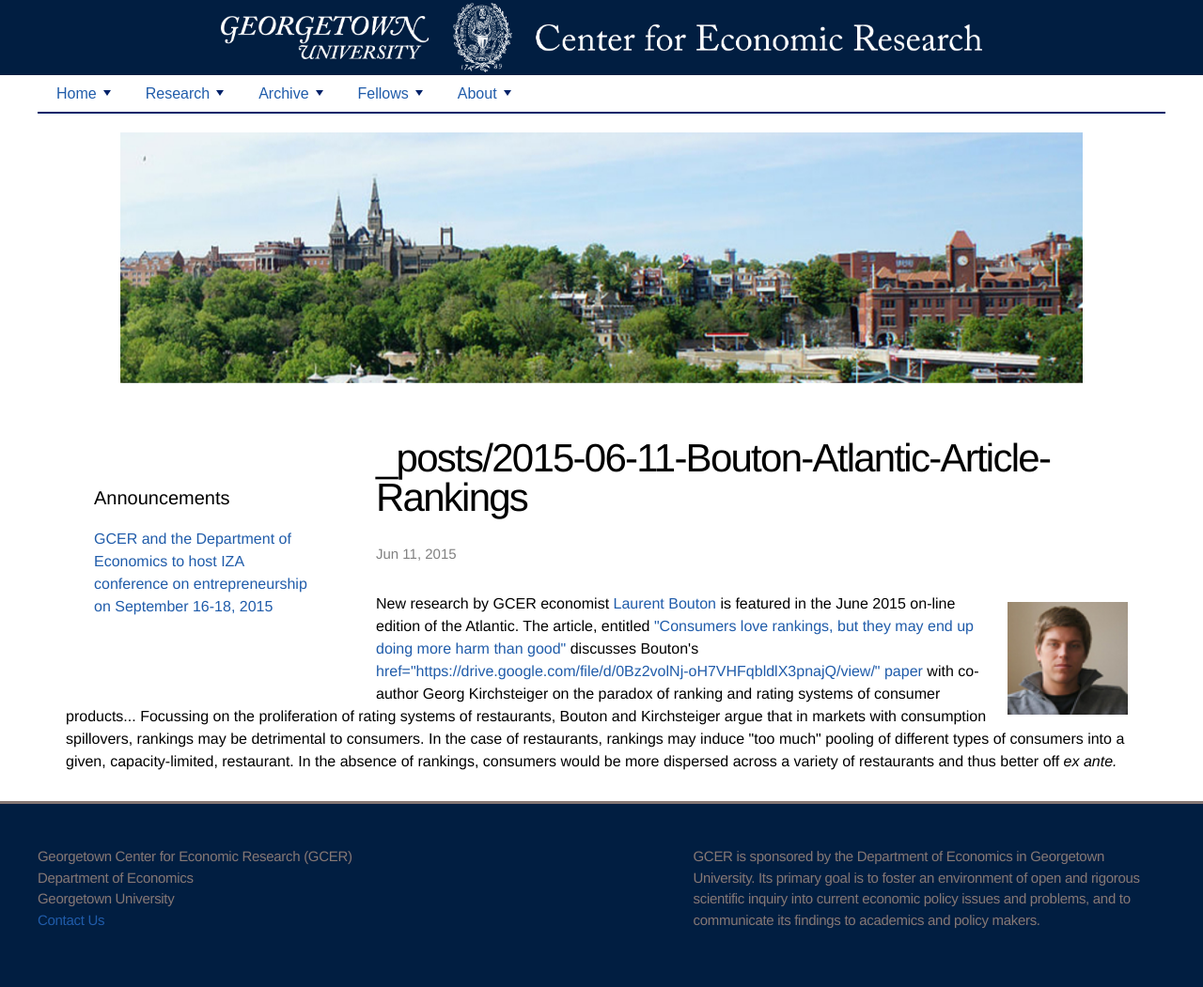
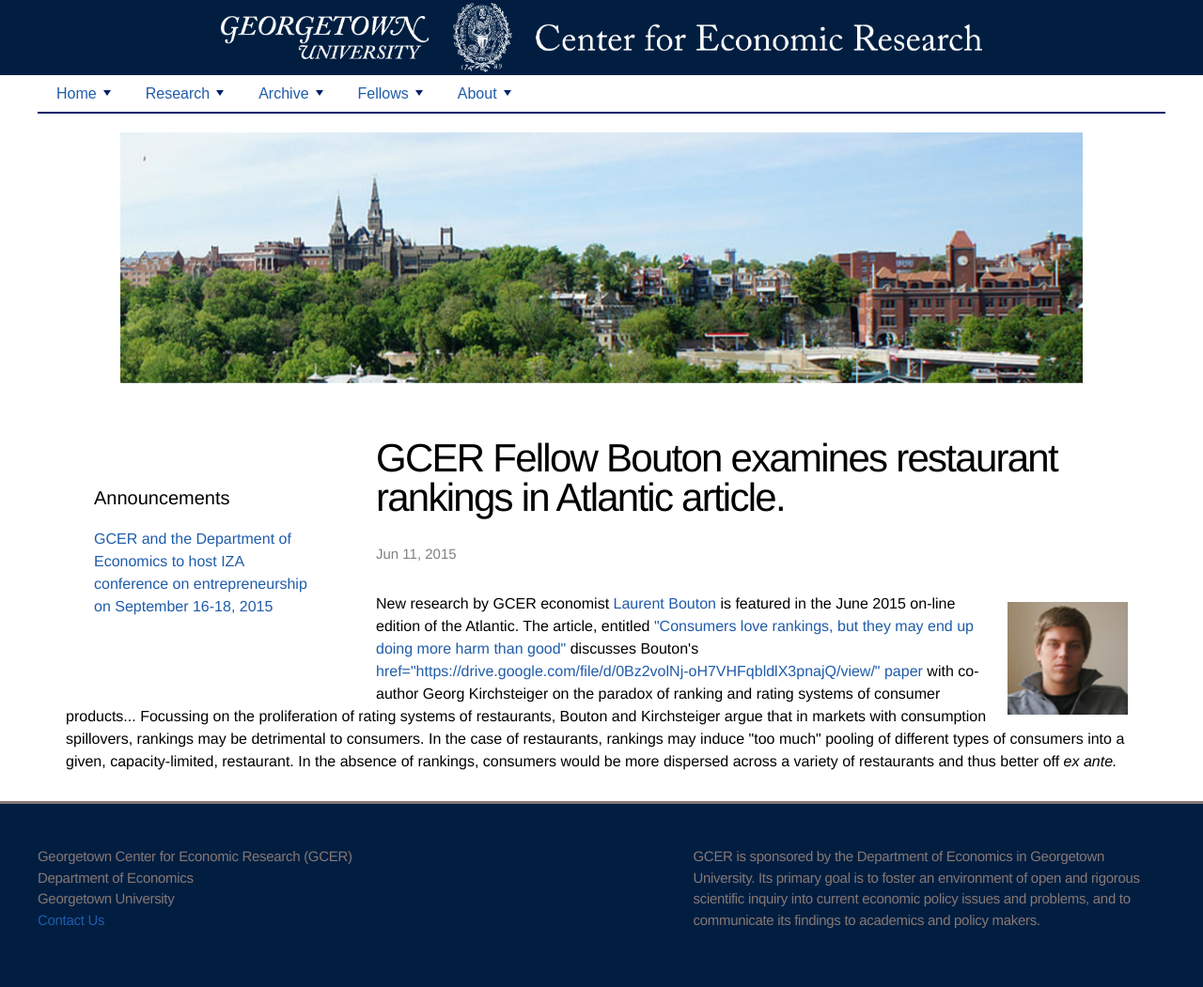
Before and after one commit to georgetown-econ/gcer, a Jekyll site: the page built from _posts/2015-06-11-bouton-atlantic-article-rankings.html, in a window 1280 px wide. Shown: the whole page at 94% size. Built offline with Jekyll 4.4.1, drawn with Linux system fonts in a browser that asks for light colours.

Commit message:
Updated 2015-06-11-bouton-atlantic-article-rankings.html

```diff
--- a/_posts/2015-06-11-bouton-atlantic-article-rankings.html
+++ b/_posts/2015-06-11-bouton-atlantic-article-rankings.html
@@ -1,12 +1,13 @@
 ---
 layout: post
 published: true
-title: "_posts/2015-06-11-Bouton-Atlantic-Article-Rankings"
+title: "GCER Fellow Bouton examines restaurant rankings in Atlantic article. "
 date: "2015-06-11 10:00:00"
 ---
 
 
 
 
+
 <img style="float: right; width: 128px; height: 120px; margin: 10px;" src="{{ site.baseurl }}/assets/images/LaurentBouton.jpg" />
 <p>  New research by GCER economist <a href="https://sites.google.com/site/boutonllj/"> Laurent Bouton </a>  is  featured in the June 2015 on-line edition of the Atlantic. The article, entitled  <a href="http://www.theatlantic.com/business/archive/2015/06/reviews-economics-resturants-customers-yelp/395225/">   "Consumers love rankings, but they may end up doing more harm than good" </a> discusses Bouton's <a> href="https://drive.google.com/file/d/0Bz2volNj-oH7VHFqbldlX3pnajQ/view/" paper  </a>  with co-author  Georg Kirchsteiger  on the paradox of ranking and rating systems of consumer products... @@@ Focussing on the proliferation of rating systems of restaurants,  Bouton and Kirchsteiger argue that in markets with consumption spillovers, rankings may be detrimental to consumers. In the case of restaurants, rankings may induce "too much" pooling of different types of consumers into a given, capacity-limited, restaurant.  In the absence of rankings, consumers would be more dispersed across a variety of restaurants  and thus better off <em> ex ante. </em> </p>
```
